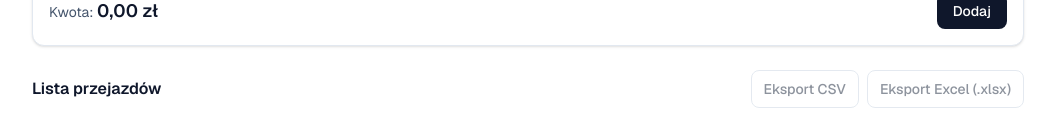
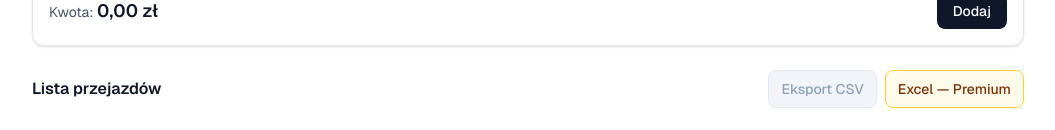
Before and after one commit to ogblakus/kilometrowka, a Next.js app: page /kalkulator in a window 1280 px wide. Shown: the part 561-691 px from the top of the page, without its empty margins (112-1167 px from the left). Built offline with nearby package versions, Linux system fonts and the light colour scheme; no server answers.

Commit message:
feat: gate Excel export behind Premium

```diff
--- a/src/components/ExportButtons.tsx
+++ b/src/components/ExportButtons.tsx
@@ -6,13 +6,24 @@ import type { Trip } from "@/lib/types";
 
 interface Props {
   trips: Trip[];
+  canExcel: boolean;
+  onExcelBlocked?: () => void;
 }
 
-export default function ExportButtons({ trips }: Props) {
+export default function ExportButtons({
+  trips,
+  canExcel,
+  onExcelBlocked,
+}: Props) {
   const [busy, setBusy] = useState(false);
-  const disabled = trips.length === 0 || busy;
+  const empty = trips.length === 0;
 
   async function onXlsx() {
+    if (!canExcel) {
+      onExcelBlocked?.();
+      return;
+    }
+    if (empty || busy) return;
     setBusy(true);
     try {
       await exportXlsx(trips);
@@ -21,23 +32,48 @@ export default function ExportButtons({ trips }: Props) {
     }
   }
 
+  const base =
+    "rounded-lg border px-3 py-2 text-sm font-medium transition focus:outline-none focus-visible:ring-2 focus-visible:ring-slate-400 focus-visible:ring-offset-2";
+  const enabled =
+    "border-slate-300 bg-white text-slate-800 hover:bg-slate-50";
+  const disabledCls =
+    "cursor-not-allowed border-slate-200 bg-slate-100 text-slate-400";
+
   return (
-    <div className="flex flex-wrap gap-2">
+    <div className="flex flex-wrap items-center gap-2">
       <button
         type="button"
-        disabled={disabled}
+        disabled={empty}
         onClick={() => exportCsv(trips)}
-        className="rounded-lg border border-slate-300 bg-white px-3 py-2 text-sm font-medium text-slate-800 hover:bg-slate-50 disabled:cursor-not-allowed disabled:opacity-50"
+        title={empty ? "Dodaj przejazdy, aby eksportować" : "Pobierz CSV"}
+        className={`${base} ${empty ? disabledCls : enabled}`}
       >
         Eksport CSV
       </button>
       <button
         type="button"
-        disabled={disabled}
+        disabled={empty && canExcel}
         onClick={onXlsx}
-        className="rounded-lg border border-slate-300 bg-white px-3 py-2 text-sm font-medium text-slate-800 hover:bg-slate-50 disabled:cursor-not-allowed disabled:opacity-50"
+        title={
+          !canExcel
+            ? "Excel dostępny w Premium"
+            : empty
+              ? "Dodaj przejazdy, aby eksportować"
+              : "Pobierz Excel"
+        }
+        className={`${base} ${
+          !canExcel
+            ? "border-amber-300 bg-amber-50 text-amber-900 hover:bg-amber-100"
+            : empty || busy
+              ? disabledCls
+              : enabled
+        }`}
       >
-        {busy ? "Generuję…" : "Eksport Excel (.xlsx)"}
+        {busy
+          ? "Generuję…"
+          : canExcel
+            ? "Eksport Excel (.xlsx)"
+            : "Excel — Premium"}
       </button>
     </div>
   );
```
